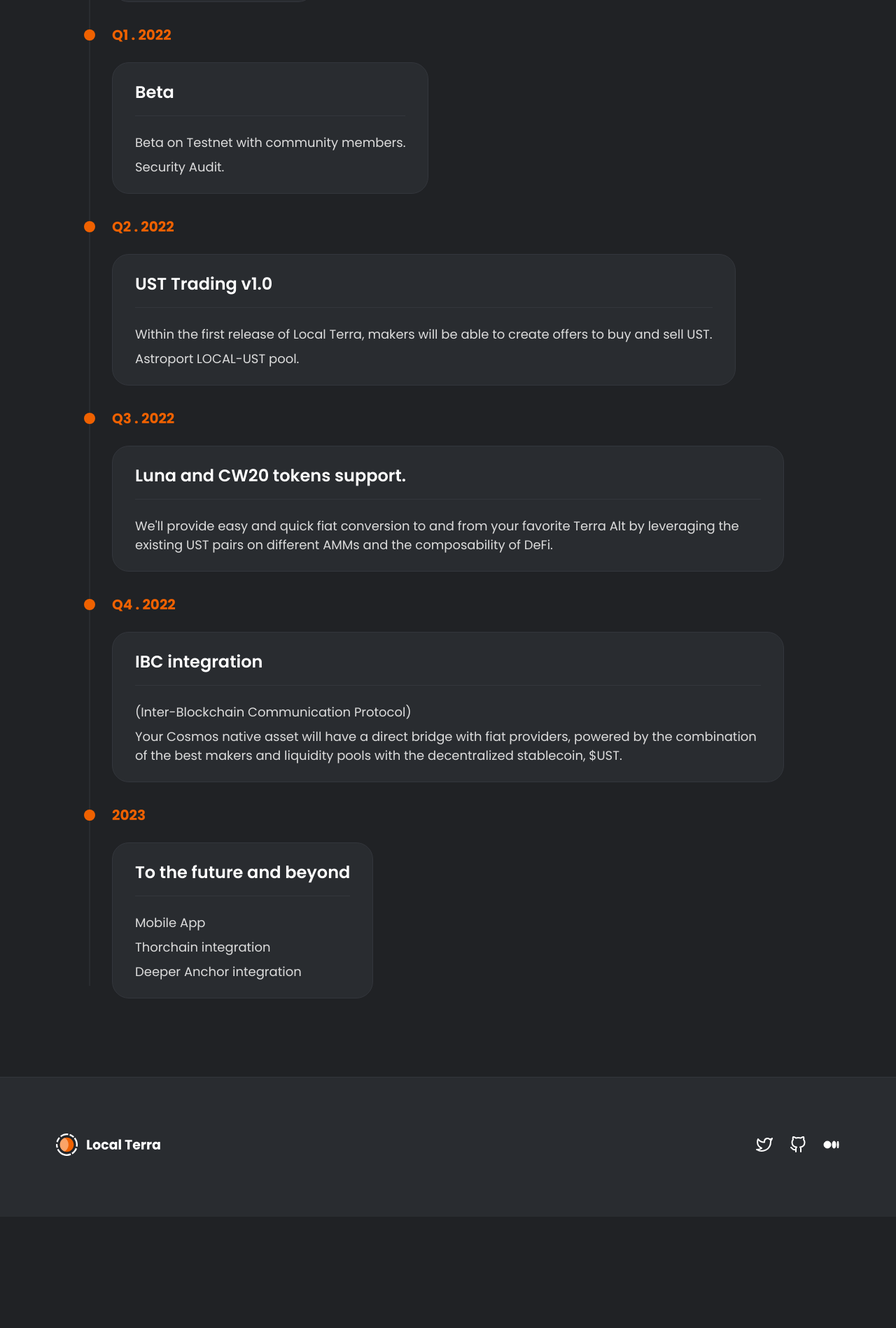
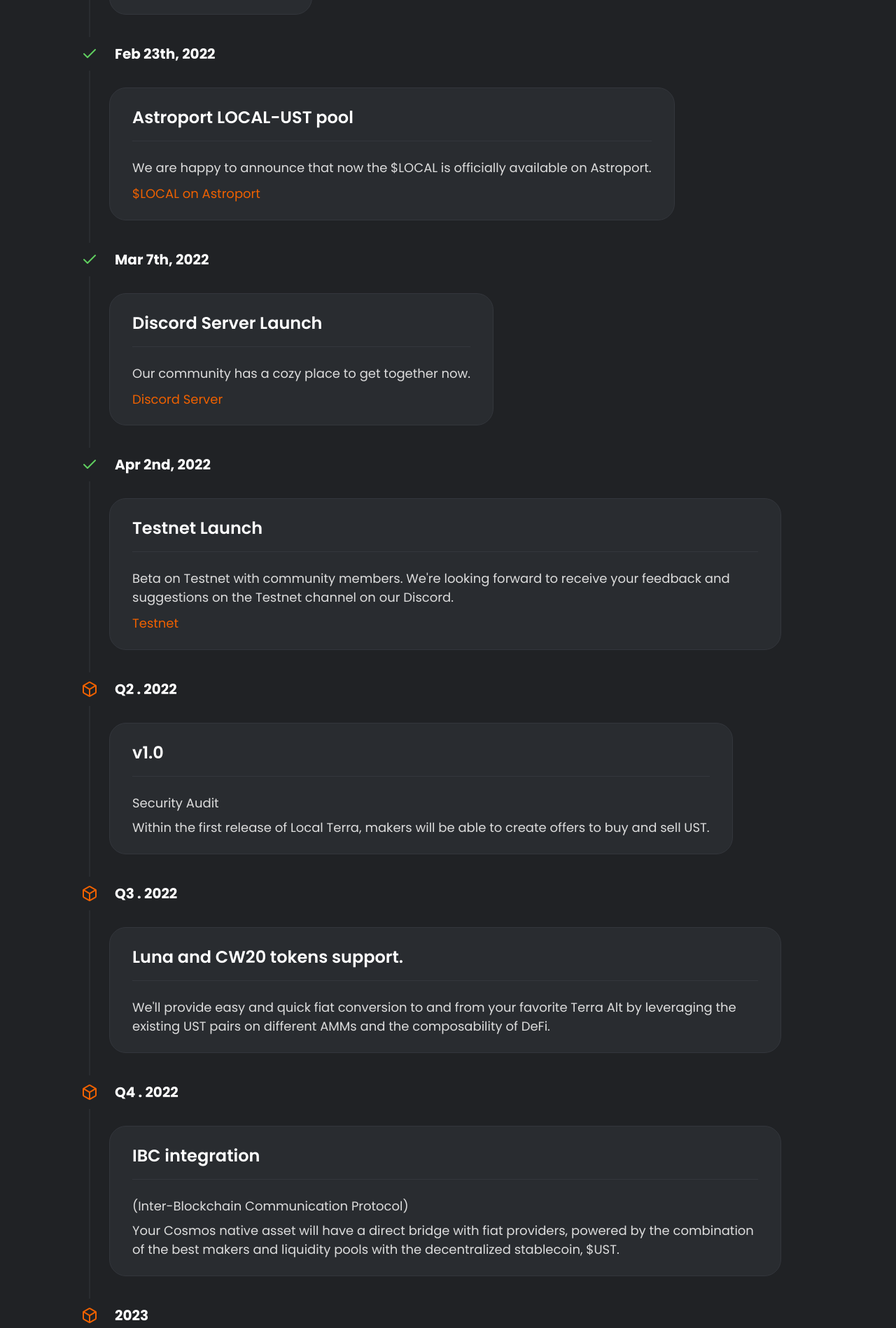
Before and after one commit to Local-Money/localmoney-website, a Vue app: page / in a window 1280 px wide. Shown: the part 3282-5180 px from the top of the page at 70% size. Before the commit the page ends 5021 px from the top, so only its background shows below. Built offline with nearby package versions, Linux system fonts and the light colour scheme; what @terra-money/terra.js, vue3-apexcharts would draw is missing.

Commit message:
Updated rodamap items

```diff
--- a/src/pages/Home.vue
+++ b/src/pages/Home.vue
@@ -41,33 +41,6 @@
     </div>
 
     <main>
-      <!-- <section class="lbp-teaser">
-        <div class="wrap-lbp page-layout">
-          <div class="wrap-img">
-            <img
-              src="@/assets/lbp-hands.png"
-              alt="Girl holding a LOCAL token smiling"
-            />
-          </div>
-          <div class="wrap-content">
-            <h2>
-              Take your place in the future of
-              <span class="text-primary">LOCAL.</span>
-            </h2>
-            <p>
-              Our LBP will take place February 18th. The exact time will be
-              announced one day before on our Twitter.
-            </p>
-            <div class="wrap-cta">
-              <p>Follow us to get notified.</p>
-              <a href="https://twitter.com/local_terra" target="_blank">
-                <button class="primary">Follow us</button>
-              </a>
-            </div>
-          </div>
-        </div>
-      </section> -->
-
       <section class="featured section-spacer">
         <div class="wrap-featured page-layout">
           <div class="feature">
@@ -171,11 +144,21 @@
 
         <div class="roadmap-item">
           <div class="wrap-date">
-            <div class="circle"></div>
+            <div class="icon-done">
+              <svg width="24" height="24" viewBox="0 0 24 24" fill="none">
+                <path
+                  d="M20 6L9 17L4 12"
+                  stroke="inherit"
+                  stroke-width="2"
+                  stroke-linecap="round"
+                  stroke-linejoin="round"
+                />
+              </svg>
+            </div>
             <p class="date">Feb 18th, 2022</p>
           </div>
           <div class="wrap-content">
-            <div class="content">
+            <div class="content done">
               <p class="title">LBP</p>
               <p class="description">$LOCAL token initial offer.</p>
             </div>
@@ -183,31 +166,133 @@
         </div>
         <div class="roadmap-item">
           <div class="wrap-date">
-            <div class="circle"></div>
-            <p class="date">Q1 . 2022</p>
+            <div class="icon-done">
+              <svg width="24" height="24" viewBox="0 0 24 24" fill="none">
+                <path
+                  d="M20 6L9 17L4 12"
+                  stroke="inherit"
+                  stroke-width="2"
+                  stroke-linecap="round"
+                  stroke-linejoin="round"
+                />
+              </svg>
+            </div>
+            <p class="date">Feb 23th, 2022</p>
           </div>
           <div class="wrap-content">
-            <div class="content">
-              <p class="title">Beta</p>
-              <p class="description">Beta on Testnet with community members.</p>
-              <p class="description">Security Audit.</p>
+            <div class="content done">
+              <p class="title">Astroport LOCAL-UST pool</p>
+              <p class="description">
+                We are happy to announce that now the $LOCAL is officially
+                available on Astroport.
+              </p>
+              <p class="description">
+                <a
+                  href="https://app.astroport.fi/swap?from=uusd&to=terra1vchw83qt25j89zqwdpmdzj722sqxthnckqzxxp"
+                  target="_blank"
+                  >$LOCAL on Astroport</a
+                >
+              </p>
             </div>
           </div>
         </div>
-        <!-- END ROADMAP ITEM -->
         <div class="roadmap-item">
           <div class="wrap-date">
-            <div class="circle"></div>
+            <div class="icon-done">
+              <svg width="24" height="24" viewBox="0 0 24 24" fill="none">
+                <path
+                  d="M20 6L9 17L4 12"
+                  stroke="inherit"
+                  stroke-width="2"
+                  stroke-linecap="round"
+                  stroke-linejoin="round"
+                />
+              </svg>
+            </div>
+            <p class="date">Mar 7th, 2022</p>
+          </div>
+          <div class="wrap-content">
+            <div class="content done">
+              <p class="title">Discord Server Launch</p>
+              <p class="description">
+                Our community has a cozy place to get together now.
+              </p>
+              <p class="description">
+                <a href="https://discord.gg/meXhfQ8TWr" target="_blank"
+                  >Discord Server</a
+                >
+              </p>
+            </div>
+          </div>
+        </div>
+        <div class="roadmap-item">
+          <div class="wrap-date">
+            <div class="icon-done">
+              <svg width="24" height="24" viewBox="0 0 24 24" fill="none">
+                <path
+                  d="M20 6L9 17L4 12"
+                  stroke="inherit"
+                  stroke-width="2"
+                  stroke-linecap="round"
+                  stroke-linejoin="round"
+                />
+              </svg>
+            </div>
+            <p class="date">Apr 2nd, 2022</p>
+          </div>
+          <div class="wrap-content">
+            <div class="content done">
+              <p class="title">Testnet Launch</p>
+              <p class="description">
+                Beta on Testnet with community members. We're looking forward to
+                receive your feedback and suggestions on the Testnet channel on
+                our Discord.
+              </p>
+              <p class="description">
+                <a href="https://testnet.localterra.money/" target="_blank"
+                  >Testnet</a
+                >
+              </p>
+            </div>
+          </div>
+        </div>
+        <div class="roadmap-item">
+          <div class="wrap-date">
+            <div class="icon-todo">
+              <svg width="24" height="24" viewBox="0 0 24 24" fill="none">
+                <path
+                  d="M21 16V8.00002C20.9996 7.6493 20.9071 7.30483 20.7315 7.00119C20.556 6.69754 20.3037 6.44539 20 6.27002L13 2.27002C12.696 2.09449 12.3511 2.00208 12 2.00208C11.6489 2.00208 11.304 2.09449 11 2.27002L4 6.27002C3.69626 6.44539 3.44398 6.69754 3.26846 7.00119C3.09294 7.30483 3.00036 7.6493 3 8.00002V16C3.00036 16.3508 3.09294 16.6952 3.26846 16.9989C3.44398 17.3025 3.69626 17.5547 4 17.73L11 21.73C11.304 21.9056 11.6489 21.998 12 21.998C12.3511 21.998 12.696 21.9056 13 21.73L20 17.73C20.3037 17.5547 20.556 17.3025 20.7315 16.9989C20.9071 16.6952 20.9996 16.3508 21 16Z"
+                  stroke="inherit"
+                  stroke-width="2"
+                  stroke-linecap="round"
+                  stroke-linejoin="round"
+                />
+                <path
+                  d="M3.27 6.96002L12 12.01L20.73 6.96002"
+                  stroke="inherit"
+                  stroke-width="2"
+                  stroke-linecap="round"
+                  stroke-linejoin="round"
+                />
+                <path
+                  d="M12 22.08V12"
+                  stroke="inherit"
+                  stroke-width="2"
+                  stroke-linecap="round"
+                  stroke-linejoin="round"
+                />
+              </svg>
+            </div>
             <p class="date">Q2 . 2022</p>
           </div>
           <div class="wrap-content">
-            <div class="content">
-              <p class="title">UST Trading v1.0</p>
+            <div class="content todo">
+              <p class="title">v1.0</p>
+              <p class="description">Security Audit</p>
               <p class="description">
                 Within the first release of Local Terra, makers will be able to
                 create offers to buy and sell UST.
               </p>
-              <p class="description">Astroport LOCAL-UST pool.</p>
             </div>
           </div>
         </div>
@@ -215,11 +300,35 @@
 
         <div class="roadmap-item">
           <div class="wrap-date">
-            <div class="circle"></div>
+            <div class="icon-todo">
+              <svg width="24" height="24" viewBox="0 0 24 24" fill="none">
+                <path
+                  d="M21 16V8.00002C20.9996 7.6493 20.9071 7.30483 20.7315 7.00119C20.556 6.69754 20.3037 6.44539 20 6.27002L13 2.27002C12.696 2.09449 12.3511 2.00208 12 2.00208C11.6489 2.00208 11.304 2.09449 11 2.27002L4 6.27002C3.69626 6.44539 3.44398 6.69754 3.26846 7.00119C3.09294 7.30483 3.00036 7.6493 3 8.00002V16C3.00036 16.3508 3.09294 16.6952 3.26846 16.9989C3.44398 17.3025 3.69626 17.5547 4 17.73L11 21.73C11.304 21.9056 11.6489 21.998 12 21.998C12.3511 21.998 12.696 21.9056 13 21.73L20 17.73C20.3037 17.5547 20.556 17.3025 20.7315 16.9989C20.9071 16.6952 20.9996 16.3508 21 16Z"
+                  stroke="inherit"
+                  stroke-width="2"
+                  stroke-linecap="round"
+                  stroke-linejoin="round"
+                />
+                <path
+                  d="M3.27 6.96002L12 12.01L20.73 6.96002"
+                  stroke="inherit"
+                  stroke-width="2"
+                  stroke-linecap="round"
+                  stroke-linejoin="round"
+                />
+                <path
+                  d="M12 22.08V12"
+                  stroke="inherit"
+                  stroke-width="2"
+                  stroke-linecap="round"
+                  stroke-linejoin="round"
+                />
+              </svg>
+            </div>
             <p class="date">Q3 . 2022</p>
           </div>
           <div class="wrap-content">
-            <div class="content">
+            <div class="content todo">
               <p class="title">Luna and CW20 tokens support.</p>
               <p class="description">
                 We'll provide easy and quick fiat conversion to and from your
@@ -233,11 +342,35 @@
 
         <div class="roadmap-item">
           <div class="wrap-date">
-            <div class="circle"></div>
+            <div class="icon-todo">
+              <svg width="24" height="24" viewBox="0 0 24 24" fill="none">
+                <path
+                  d="M21 16V8.00002C20.9996 7.6493 20.9071 7.30483 20.7315 7.00119C20.556 6.69754 20.3037 6.44539 20 6.27002L13 2.27002C12.696 2.09449 12.3511 2.00208 12 2.00208C11.6489 2.00208 11.304 2.09449 11 2.27002L4 6.27002C3.69626 6.44539 3.44398 6.69754 3.26846 7.00119C3.09294 7.30483 3.00036 7.6493 3 8.00002V16C3.00036 16.3508 3.09294 16.6952 3.26846 16.9989C3.44398 17.3025 3.69626 17.5547 4 17.73L11 21.73C11.304 21.9056 11.6489 21.998 12 21.998C12.3511 21.998 12.696 21.9056 13 21.73L20 17.73C20.3037 17.5547 20.556 17.3025 20.7315 16.9989C20.9071 16.6952 20.9996 16.3508 21 16Z"
+                  stroke="inherit"
+                  stroke-width="2"
+                  stroke-linecap="round"
+                  stroke-linejoin="round"
+                />
+                <path
+                  d="M3.27 6.96002L12 12.01L20.73 6.96002"
+                  stroke="inherit"
+                  stroke-width="2"
+                  stroke-linecap="round"
+                  stroke-linejoin="round"
+                />
+                <path
+                  d="M12 22.08V12"
+                  stroke="inherit"
+                  stroke-width="2"
+                  stroke-linecap="round"
+                  stroke-linejoin="round"
+                />
+              </svg>
+            </div>
             <p class="date">Q4 . 2022</p>
           </div>
           <div class="wrap-content">
-            <div class="content">
+            <div class="content todo">
               <p class="title">IBC integration</p>
               <p class="description">
                 (Inter-Blockchain Communication Protocol)
@@ -254,11 +387,35 @@
 
         <div class="roadmap-item">
           <div class="wrap-date">
-            <div class="circle"></div>
+            <div class="icon-todo">
+              <svg width="24" height="24" viewBox="0 0 24 24" fill="none">
+                <path
+                  d="M21 16V8.00002C20.9996 7.6493 20.9071 7.30483 20.7315 7.00119C20.556 6.69754 20.3037 6.44539 20 6.27002L13 2.27002C12.696 2.09449 12.3511 2.00208 12 2.00208C11.6489 2.00208 11.304 2.09449 11 2.27002L4 6.27002C3.69626 6.44539 3.44398 6.69754 3.26846 7.00119C3.09294 7.30483 3.00036 7.6493 3 8.00002V16C3.00036 16.3508 3.09294 16.6952 3.26846 16.9989C3.44398 17.3025 3.69626 17.5547 4 17.73L11 21.73C11.304 21.9056 11.6489 21.998 12 21.998C12.3511 21.998 12.696 21.9056 13 21.73L20 17.73C20.3037 17.5547 20.556 17.3025 20.7315 16.9989C20.9071 16.6952 20.9996 16.3508 21 16Z"
+                  stroke="inherit"
+                  stroke-width="2"
+                  stroke-linecap="round"
+                  stroke-linejoin="round"
+                />
+                <path
+                  d="M3.27 6.96002L12 12.01L20.73 6.96002"
+                  stroke="inherit"
+                  stroke-width="2"
+                  stroke-linecap="round"
+                  stroke-linejoin="round"
+                />
+                <path
+                  d="M12 22.08V12"
+                  stroke="inherit"
+                  stroke-width="2"
+                  stroke-linecap="round"
+                  stroke-linejoin="round"
+                />
+              </svg>
+            </div>
             <p class="date">2023</p>
           </div>
           <div class="wrap-content">
-            <div class="content">
+            <div class="content todo">
               <p class="title">To the future and beyond</p>
               <p class="description">Mobile App</p>
               <p class="description">Thorchain integration</p>
--- a/src/style/main.scss
+++ b/src/style/main.scss
@@ -215,7 +215,7 @@
     .timeline-line {
       position: absolute;
       width: 2px;
-      height: 85%;
+      height: 90%;
       left: 127px;
       margin-top: -32px;
       background-color: $surface;
@@ -226,7 +226,7 @@
       position: relative;
       max-width: 1000px;
       margin-bottom: 32px;
-      margin-left: 40px;
+      margin-left: 36px;
       z-index: 100;
       .wrap-date {
         display: flex;
@@ -240,10 +240,30 @@
           background-color: $primary;
         }
         .date {
-          color: $primary;
+          color: $base-text;
           font-size: 20px;
           font-weight: $bold;
           margin-left: 24px;
+        }
+        .icon-todo {
+          width: 24px;
+          height: 48px;
+          background-color: $background;
+          fill: $primary;
+          stroke: $primary;
+          display: flex;
+          flex-direction: column;
+          justify-content: center;
+        }
+        .icon-done {
+          width: 24px;
+          height: 48px;
+          background-color: $background;
+          fill: $done;
+          stroke: $done;
+          display: flex;
+          flex-direction: column;
+          justify-content: center;
         }
       }
       .wrap-content {
@@ -261,11 +281,6 @@
           margin-left: 40px;
           transition: border 500ms ease-out;
 
-          &:hover {
-            border: 1px solid $primary;
-            transition: border 500ms ease-out;
-          }
-
           .title {
             font-size: 24px;
             font-weight: $semi-bold;
@@ -278,6 +293,30 @@
             font-size: 18px;
             font-weight: $regular;
             color: $gray900;
+
+            a {
+              color: $primary;
+              vertical-align: middle;
+            }
+
+            svg {
+              margin-left: 12px;
+              stroke: $primary;
+              vertical-align: middle;
+            }
+          }
+        }
+        .todo {
+          &:hover {
+            border: 1px solid $primary;
+            transition: border 500ms ease-out;
+          }
+        }
+        .done {
+          opacity: 100%;
+          &:hover {
+            border: 1px solid $done;
+            transition: border 500ms ease-out;
           }
         }
       }
@@ -481,7 +520,7 @@
 
       .roadmap-item {
         margin-bottom: 24px;
-        margin-left: 8px;
+        margin-left: 4px;
         .wrap-date {
           .circle {
             width: 12px;
```
Also changed, not shown: src/style/tokens.scss (+8 -0 lines).
